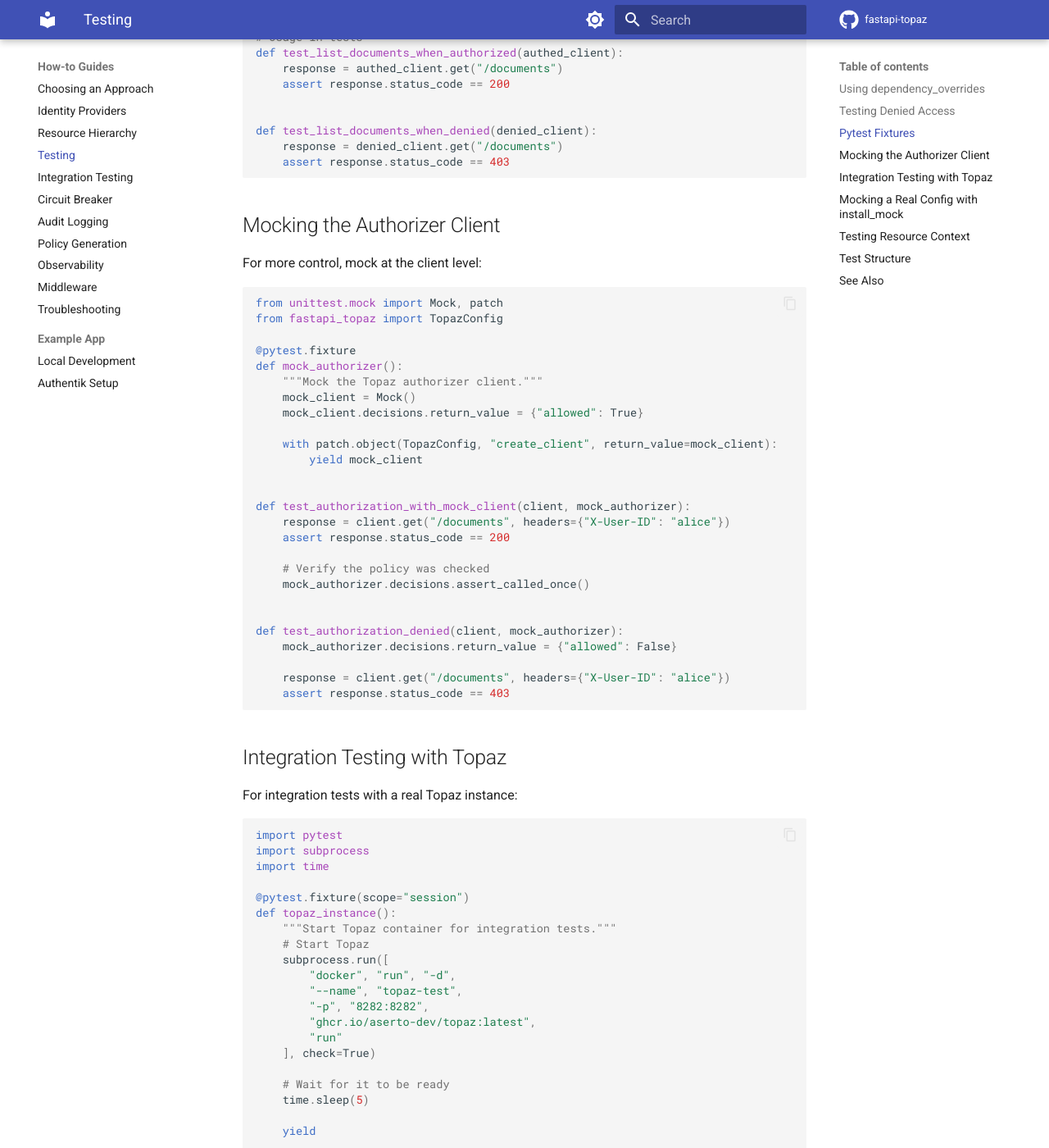
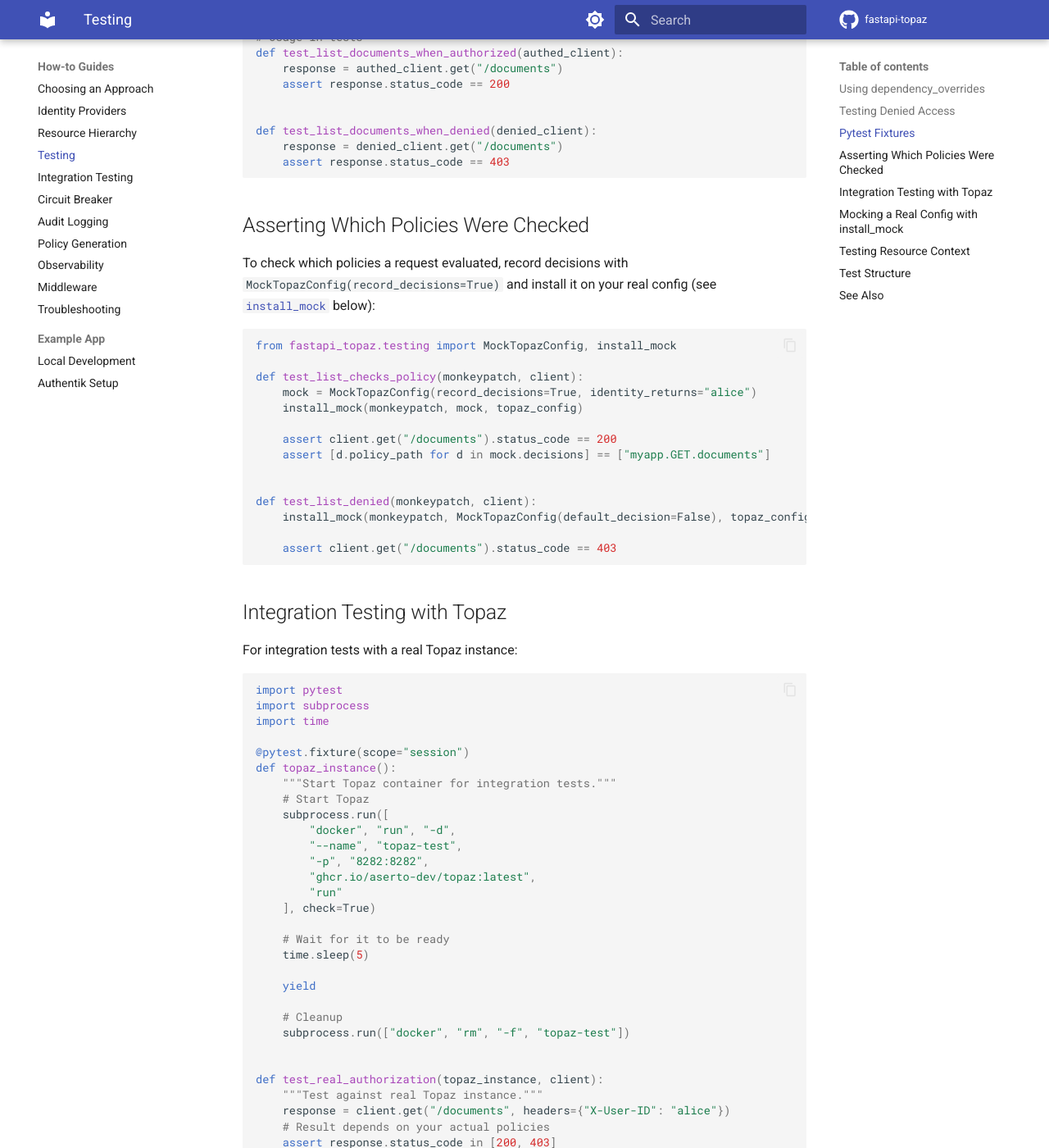
Before and after one commit to jmanteau/fastapi-topaz, an MkDocs documentation site: the page built from docs/how-to/testing.md, in a window 1280 px wide and 1400 px high, scrolled down 2244 px. Shown: the whole window at 82% size. Built offline with MkDocs 1.6.1 and Material for MkDocs 9.7.7, drawn with Linux system fonts in a browser that asks for light colours; comment, search, counter and statistics services are not loaded.

Commit message:
refactor!: remove TopazConfig.create_client and fix the webapp share check
create_client() was deprecated in 1.2.0: each call opened a gRPC channel
the caller had to close, outside the cache and circuit breaker.

The integration webapp's POST /api/shares used it and called the async
client's decisions() without await, then .get() on the coroutine; the
AttributeError was swallowed as an outage, so the can_share policy never
ran and a channel leaked per call. It now uses is_allowed.

The testing how-to recipe that patched create_client had intercepted
nothing since 1.2; replace it with MockTopazConfig(record_decisions=True)
and install_mock.

BREAKING CHANGE: TopazConfig.create_client() is gone. Use is_allowed,
check_relation or the dependencies.

Co-Authored-By: Claude Opus 5.5 <noreply@anthropic.com>

````diff
--- a/docs/how-to/testing.md
+++ b/docs/how-to/testing.md
@@ -115,37 +115,25 @@ def test_list_documents_when_denied(denied_client):
     assert response.status_code == 403
 ```
 
-## Mocking the Authorizer Client
+## Asserting Which Policies Were Checked
 
-For more control, mock at the client level:
+To check which policies a request evaluated, record decisions with `MockTopazConfig(record_decisions=True)` and install it on your real config (see [`install_mock`](#mocking-a-real-config-with-install_mock) below):
 
 ```python
-from unittest.mock import Mock, patch
-from fastapi_topaz import TopazConfig
+from fastapi_topaz.testing import MockTopazConfig, install_mock
 
-@pytest.fixture
-def mock_authorizer():
-    """Mock the Topaz authorizer client."""
-    mock_client = Mock()
-    mock_client.decisions.return_value = {"allowed": True}
+def test_list_checks_policy(monkeypatch, client):
+    mock = MockTopazConfig(record_decisions=True, identity_returns="alice")
+    install_mock(monkeypatch, mock, topaz_config)
 
-    with patch.object(TopazConfig, "create_client", return_value=mock_client):
-        yield mock_client
+    assert client.get("/documents").status_code == 200
+    assert [d.policy_path for d in mock.decisions] == ["myapp.GET.documents"]
 
 
-def test_authorization_with_mock_client(client, mock_authorizer):
-    response = client.get("/documents", headers={"X-User-ID": "alice"})
-    assert response.status_code == 200
+def test_list_denied(monkeypatch, client):
+    install_mock(monkeypatch, MockTopazConfig(default_decision=False), topaz_config)
 
-    # Verify the policy was checked
-    mock_authorizer.decisions.assert_called_once()
-
-
-def test_authorization_denied(client, mock_authorizer):
-    mock_authorizer.decisions.return_value = {"allowed": False}
-
-    response = client.get("/documents", headers={"X-User-ID": "alice"})
-    assert response.status_code == 403
+    assert client.get("/documents").status_code == 403
 ```
 
 ## Integration Testing with Topaz
--- a/docs/reference/api.md
+++ b/docs/reference/api.md
@@ -19,7 +19,6 @@ Complete reference for all fastapi-topaz public exports.
         - invalidate_cache
         - health
         - policy_path_for
-        - create_client
 
 ---
 
````
Also changed, not shown: CHANGELOG.md (+1 -0 lines), docs/how-to/troubleshooting.md (+3 -4 lines), 3 other files.
